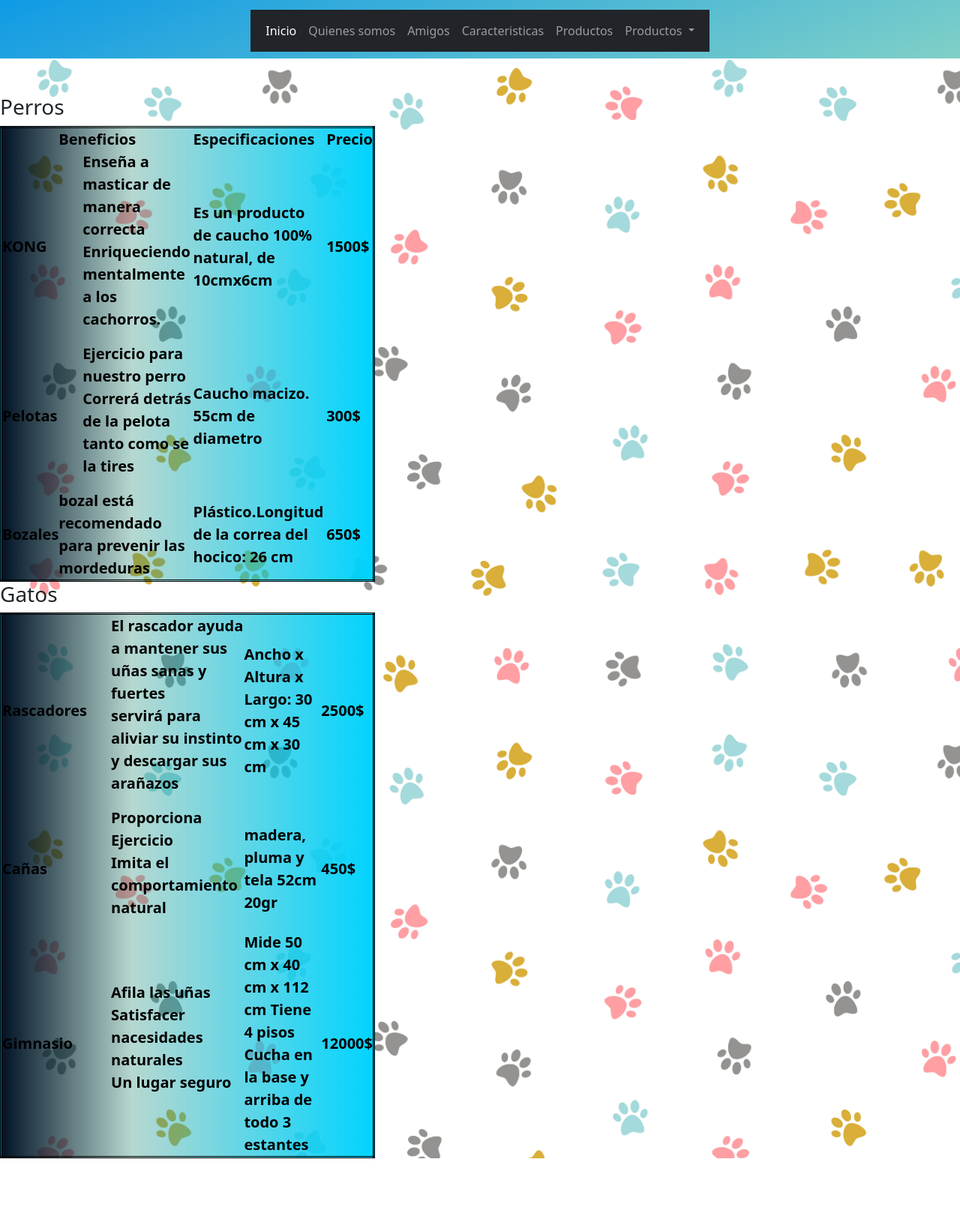
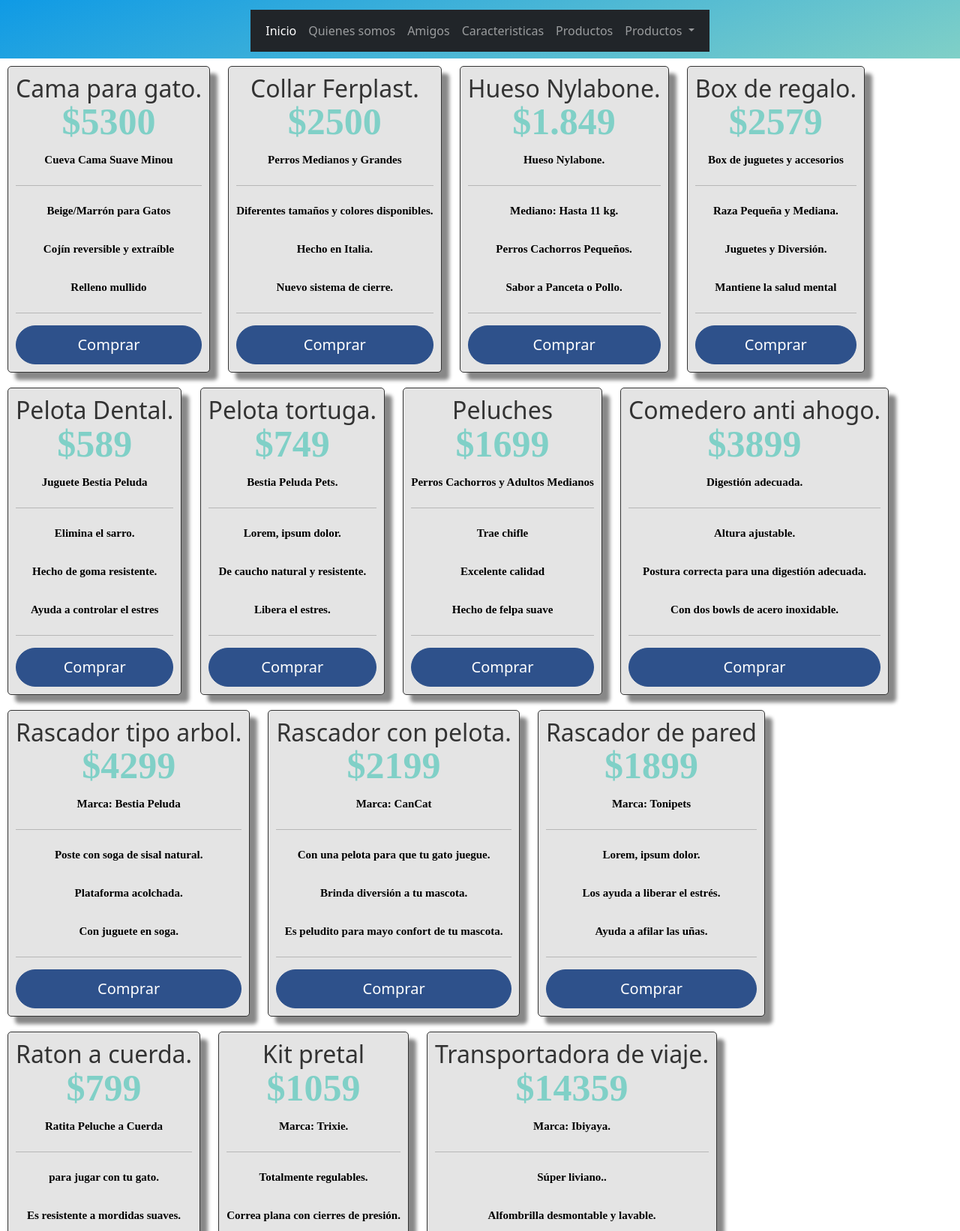
Before and after one commit to ivanbaruja/proyecto_patitas, a plain HTML site: page pages/Caracteristicas.html in a window 1280 px wide. Shown: the part 72-1714 px from the top of the page at 75% size. Before the commit the page ends 1617 px from the top, so only its background shows below. Drawn offline with nearby package versions, Linux system fonts and the light colour scheme.

Commit message:
modificando responsive

```diff
--- a/pages/Caracteristicas.html
+++ b/pages/Caracteristicas.html
@@ -11,7 +11,7 @@
     <link href="https://cdn.jsdelivr.net/npm/bootstrap@5.1.1/dist/css/bootstrap.min.css" rel="stylesheet" integrity="sha384-F3w7mX95PdgyTmZZMECAngseQB83DfGTowi0iMjiWaeVhAn4FJkqJByhZMI3AhiU" crossorigin="anonymous">
 </head>
 
-<body class="fondo">
+<body>
 
   <header class="header">
 
@@ -25,7 +25,7 @@
       <div class="collapse navbar-collapse" id="navbarNavDropdown">
         <ul class="navbar-nav">
           <li class="nav-item">
-            <a class="nav-link active" aria-current="page" href="./index.html">Inicio</a>
+            <a class="nav-link active" aria-current="page" href="../index.html">Inicio</a>
           </li>
           <li class="nav-item">
             <a class="nav-link" href="./quienessomos.html">Quienes somos</a>
@@ -54,108 +54,228 @@
   </nav>
 </div>
 </header>
+<body>
 
 
+<section class="precios">
+  <div class="columna">
+    <h2>Cama para gato.</h2>
+    <p class="p_precio">$5300</p>
+    <p class="text">Cueva Cama Suave Minou</p>
+    <hr>
+    <p class="text">Beige/Marrón para Gatos</p>
+    <p class="text">Cojín reversible y extraíble</p>
+    <p class="text">Relleno mullido </p>
+    <hr>
+    <a class="boton" href="../pages/formulario.html">Comprar</a>
 
-<br><br>
+  </div>
 
- <table class="cuadro" border="1" width="600" cellpaing>
-    <thead>
-        <h3>Perros</h3>
-     </thead>
+</section>
+<section class="precios">
+  <div class="columna">
+    <h2>Collar Ferplast.</h2>
+    <p class="p_precio">$2500</p>
+    <p class="text">Perros Medianos y Grandes</p>
+    <hr>
+    <p class="text">Diferentes tamaños y colores disponibles.</p>
+    <p class="text">Hecho en Italia.</p>
+    <p class="text">Nuevo sistema de cierre.</p>
+    <hr>
+    <a class="boton" href="../pages/formulario.html">Comprar</a>
 
-     <tr>
+  </div>
 
-         <td></td>
-         <td>Beneficios</td>
-         <td>Especificaciones</td>
-         <td>Precio</td>
-     </tr>
+</section>
+<section class="precios">
+  <div class="columna">
+    <h2>Hueso Nylabone.</h2>
+    <p class="p_precio">$1.849</p>
+    <p class="text">Hueso Nylabone.</p>
+    <hr>
+    <p class="text">Mediano: Hasta 11 kg.</p>
+    <p class="text">Perros Cachorros Pequeños.</p>
+    <p class="text">Sabor a Panceta o Pollo.</p>
+    <hr>
+    <a class="boton" href="../pages/formulario.html">Comprar</a>
 
-    <tr>
-        <td>KONG</td>
-         <td>
-             <ul>
-                 <li> Enseña a masticar de manera correcta</li>
-                 <li> Enriqueciendo mentalmente a los cachorros.</li>
+  </div>
 
-            </ul>
-         </td>
+</section>
+<section class="precios">
+  <div class="columna">
+    <h2>Box de regalo.</h2>
+    <p class="p_precio">$2579</p>
+    <p class="text">Box de juguetes y accesorios</p>
+    <hr>
+    <p class="text">Raza Pequeña y Mediana.</p>
+    <p class="text">Juguetes y Diversión.</p>
+    <p class="text">Mantiene la salud mental</p>
+    <hr>
+    <a class="boton" href="../pages/formulario.html">Comprar</a>
 
-         <td>Es un producto de caucho 100% natural, de 10cmx6cm</td>
-         <td>1500$</td>
-     </tr>
+  </div>
 
-     <tr>
-        <td>Pelotas</td>
-         <td>
-             <ul>
-                 <li>Ejercicio para nuestro perro</li>
-                 <li>Correrá detrás de la pelota tanto como se la tires</li>
+</section>
+<section class="precios">
+  <div class="columna">
+    <h2>Pelota Dental.</h2>
+    <p class="p_precio">$589</p>
+    <p class="text">Juguete Bestia Peluda</p>
+    <hr>
+    <p class="text">Elimina el sarro.</p>
+    <p class="text">Hecho de goma resistente.</p>
+    <p class="text">Ayuda a controlar el estres</p>
+    <hr>
+    <a class="boton" href="../pages/formulario.html">Comprar</a>
+  </div>
 
-            </ul>
-          </td>
-            <td>Caucho macizo. 55cm de diametro</td>
-            <td>300$</td>
-     </tr>
-    <tr>
-         <td>Bozales</td>
-        <td>bozal está recomendado para prevenir las mordeduras</td>
-         <td>Plástico.Longitud de la correa del hocico: 26 cm</td>
-         <td>650$</td>
-     </tr>
- </table>
+</section>
+<section class="precios">
+  <div class="columna">
+    <h2>Pelota tortuga.</h2>
+    <p class="p_precio">$749</p>
+    <p class="text">Bestia Peluda Pets.</p>
+    <hr>
+    <p class="text">Lorem, ipsum dolor.</p>
+    <p class="text">De caucho natural y resistente.</p>
+    <p class="text">Libera el estres.</p>
+    <hr>
+    <a class="boton" href="../pages/formulario.html">Comprar</a>
+  </div>
+</section>
 
- <table class="cuadro" border="1" width="600">
-     <tbody>
-            <h3>Gatos</h3>
-     </tbody>
+<section class="precios">
+  <div class="columna">
+    <h2>Peluches</h2>
+    <p class="p_precio">$1699</p>
+    <p class="text">Perros Cachorros y Adultos Medianos</p>
+    <hr>
+    <p class="text">Trae chifle</p>
+    <p class="text">Excelente calidad</p>
+    <p class="text">Hecho de felpa suave </p>
+    <hr>
+    <a class="boton" href="../pages/formulario.html">Comprar</a>
+  </div>
+</section>
 
-      <tr>
-        <td>Rascadores</td>
-          <td>
-             <ul>
-                <li>El rascador ayuda a mantener sus uñas sanas y fuertes</li>
-                 <li>servirá para aliviar su instinto y descargar sus arañazos</li>
+<section class="precios">
+  <div class="columna">
+    <h2>Comedero anti ahogo.</h2>
+    <p class="p_precio">$3899</p>
+    <p class="text">Digestión adecuada.</p>
+    <hr>
+    <p class="text">Altura ajustable.</p>
+    <p class="text">Postura correcta para una digestión adecuada.</p>
+    <p class="text">Con dos bowls de acero inoxidable.</p>
+    <hr>
+    <a class="boton" href="../pages/formulario.html">Comprar</a>
+  </div>
+</section>
 
-            </ul>
-         </td>
-            <td> Ancho x Altura x Largo: 30 cm x 45 cm x 30 cm</td>
-            <td>2500$</td>
-     </tr>
+<section class="precios">
+  <div class="columna">
+    <h2>Rascador tipo arbol.</h2>
+    <p class="p_precio">$4299</p>
+    <p class="text">Marca: Bestia Peluda</p>
+    <hr>
+    <p class="text">Poste con soga de sisal natural.</p>
+    <p class="text">Plataforma acolchada.</p>
+    <p class="text">Con juguete en soga.</p>
+    <hr>
+    <a class="boton" href="../pages/formulario.html">Comprar</a>
+  </div>
+</section>
 
-     <tr>
-         <td>Cañas</td>
-         <td>
-             <ul>
-                <li>Proporciona Ejercicio</li>
-                <li>Imita el comportamiento natural</li>
-             </ul>
-        </td>
-        <td>madera, pluma y tela
-             52cm 20gr
-         </td>
-        <td>450$</td>
-     </tr>
+<section class="precios">
+  <div class="columna">
+    <h2>Rascador con pelota.</h2>
+    <p class="p_precio">$2199</p>
+    <p class="text">Marca: CanCat</p>
+    <hr>
+    <p class="text">Con una pelota para que tu gato juegue.</p>
+    <p class="text">Brinda diversión a tu mascota.</p>
+    <p class="text">Es peludito para mayo confort de tu mascota.</p>
+    <hr>
+    <a class="boton" href="../pages/formulario.html">Comprar</a>
+  </div>
 
-     <tr>
-         <td>Gimnasio</td>
-              <td>
-                 <ul>
-                    <li>Afila las uñas</li>
-                    <li>Satisfacer nacesidades naturales</li>
-                    <li>Un lugar seguro</li>
-                 </ul>
-        </td>
-        <td>
-            Mide 50 cm x 40 cm x 112 cm
-            Tiene 4 pisos
-            Cucha en la base y arriba de todo
-            3 estantes
-        </td>
-        <td>12000$</td>
-     </tr>
- </table>
+</section>
+
+<section class="precios">
+  <div class="columna">
+    <h2>Rascador de pared</h2>
+    <p class="p_precio">$1899</p>
+    <p class="text">Marca: Tonipets</p>
+    <hr>
+    <p class="text">Lorem, ipsum dolor.</p>
+    <p class="text">Los ayuda a liberar el estrés.</p>
+    <p class="text">Ayuda a afilar las uñas.</p>
+    <hr>
+    <a class="boton" href="../pages/formulario.html">Comprar</a>
+  </div>
+
+</section>
+
+<section class="precios">
+  <div class="columna">
+    <h2>Raton a cuerda.</h2>
+    <p class="p_precio">$799</p>
+    <p class="text">Ratita Peluche a Cuerda </p>
+    <hr>
+    <p class="text">para jugar con tu gato.</p>
+    <p class="text">Es resistente a mordidas suaves.</p>
+    <p class="text">Será su nuevo amiguito peluche.</p>
+    <hr>
+    <a class="boton" href="../pages/formulario.html">Comprar</a>
+  </div>
+
+</section>
+
+<section class="precios">
+  <div class="columna">
+    <h2>Kit pretal</h2>
+    <p class="p_precio">$1059</p>
+    <p class="text">Marca: Trixie.</p>
+    <hr>
+    <p class="text">Totalmente regulables.</p>
+    <p class="text">Correa plana con cierres de presión.</p>
+    <p class="text">Varios  Colores.</p>
+    <hr>
+    <a class="boton" href="../pages/formulario.html">Comprar</a>
+  </div>
+
+</section>
+<section class="precios">
+  <div class="columna">
+    <h2>Transportadora de viaje.</h2>
+    <p class="p_precio">$14359</p>
+    <p class="text">Marca: Ibiyaya.</p>
+    <hr>
+    <p class="text">Súper liviano..</p>
+    <p class="text">Alfombrilla desmontable y lavable.</p>
+    <p class="text">Ventilación superior.</p>
+    <hr>
+    <a class="boton" href="../pages/formulario.html">Comprar</a>
+  </div>
+
+</section>
+<section class="precios">
+  <div class="columna">
+    <h2>Cama para perro</h2>
+    <p class="p_precio">$11700</p>
+    <p class="text">Modelo: Marley</p>
+    <hr>
+    <p class="text"> Anti desgarró.</p>
+    <p class="text">Relleno es con copos suaves de coma espuma.</p>
+    <p class="text">Impermeable.</p>
+    <hr>
+    <a class="boton" href="../pages/formulario.html">Comprar</a>
+  </div>
+
+</section>
+
+
 
 
 
--- a/proyecto_patitas/css/style.css
+++ b/proyecto_patitas/css/style.css
@@ -38,7 +38,7 @@ h1{
 }
 
 
-body{
+.body{
       background-image: url(./14710.jpg);
  }
 
@@ -53,7 +53,7 @@ body{
  }
 /*pagina quienes somos*/
  .imagendefondo{
-    background-image: url(/Multimedia/fondodehuellas.jpg);
+    background-image: url(./Multimedia/fondodehuellas.jpg);
     background-position: center;
     background-repeat: no-repeat;
     background-size: contain;
@@ -120,16 +120,7 @@ body{
      font-size: 12px;
 
   }
-  .grid-img{
-     height: 500px;
-     width: 500px;
 
-
-  }
-  .grid-img :hover{
-   height: 450px;
-   width: 450px;
-  }
 
 /*seccion gatos y perros*/
 
@@ -150,9 +141,40 @@ div.seccion{
    font-size: 20px;
  }
 
+ /*Precios*/
+
+ .precios{
+    display: flex;
+    display: inline-flex;
+    text-align: center;
+    justify-content: center;
+
+ }
+
+ .columna{
+   background-color: rgb(228, 228, 228);
+   color: #333;
+   border: 1px solid #333;
+   margin: 10px;
+   padding: 10px;
+   border-radius: 5px;
+   box-shadow: 10px 10px 5px #888
+ }
+
+.p_precio{
+   text-align: center;
+   font-size: 50px;
+   color: #80D0C7;
+}
+
+.text{
+   font-size: 15px;
+   color: black;
+}
+
  /*responsive*/
 
- @media (min-width: 480px) and (max-width: 680px) {
+ @media (max-width: 680px) {
    /*productos*/
       .grid-area{
          display: flex;
@@ -195,7 +217,7 @@ div.seccion{
        }
    }
 
-   @media (min-width: 700px) and (max-width: 1023px) {
+   @media (max-width: 1023px) {
       /*productos*/
       .grid-area{
           display: flex;
@@ -224,7 +246,7 @@ div.seccion{
      }
    }
 
-   @media (min-width: 1024px) and (max-width: 1200px) {
+   @media (max-width: 1200px) {
 
       /*productos*/
       .grid-area{
```
Also changed, not shown: pages/Gatos.html (+2 -2 lines), pages/amigos.html (+2 -2 lines), pages/formulario.html (+2 -2 lines), pages/perros.html (+1 -1 lines), pages/productos.html (+105 -125 lines), pages/quienessomos.html (+2 -1 lines), Multimedia/carrusel/cañita.jpg, Multimedia/carrusel/mochila.jpg, Multimedia/carrusel/rascador.jpg.
